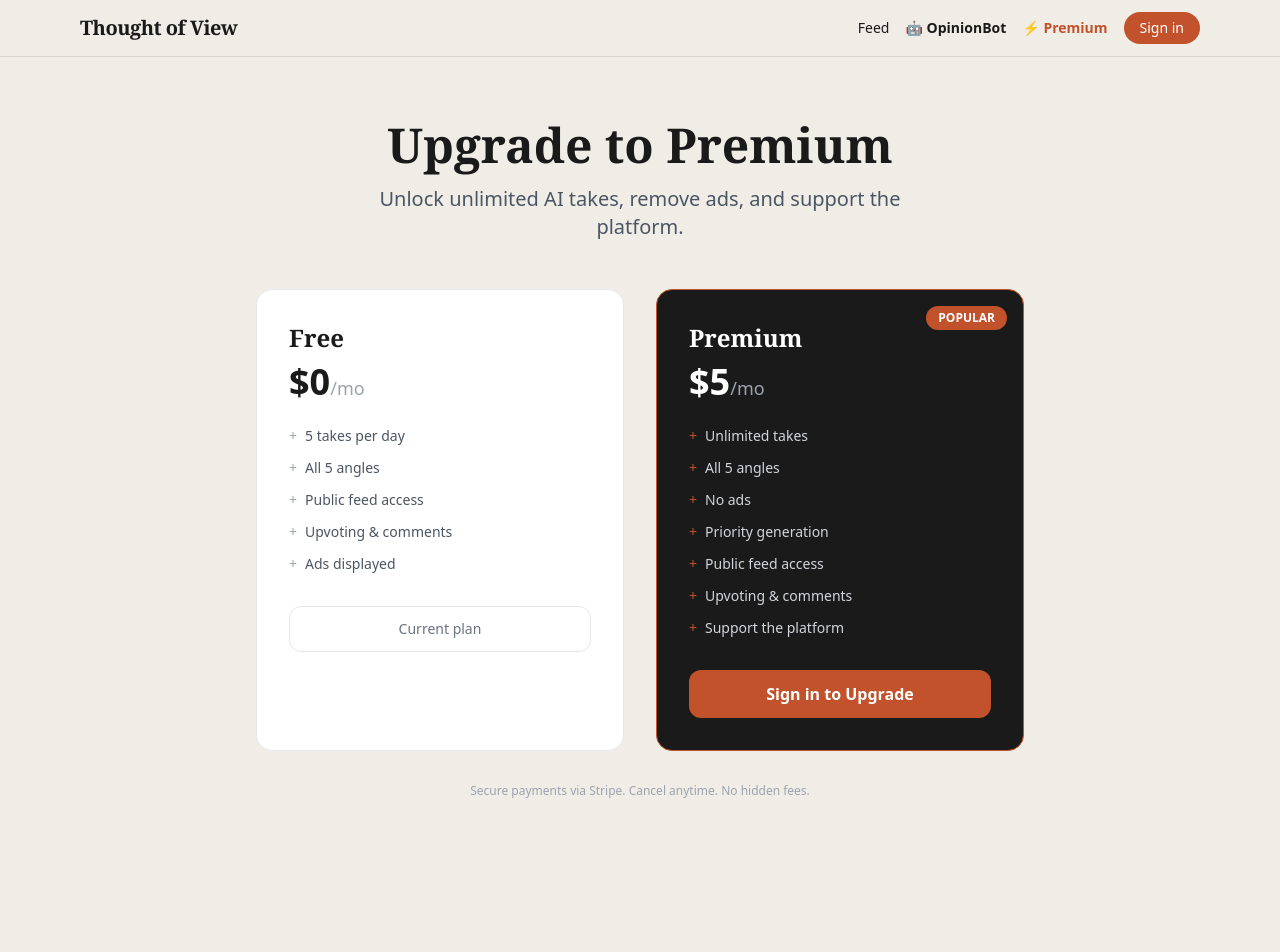
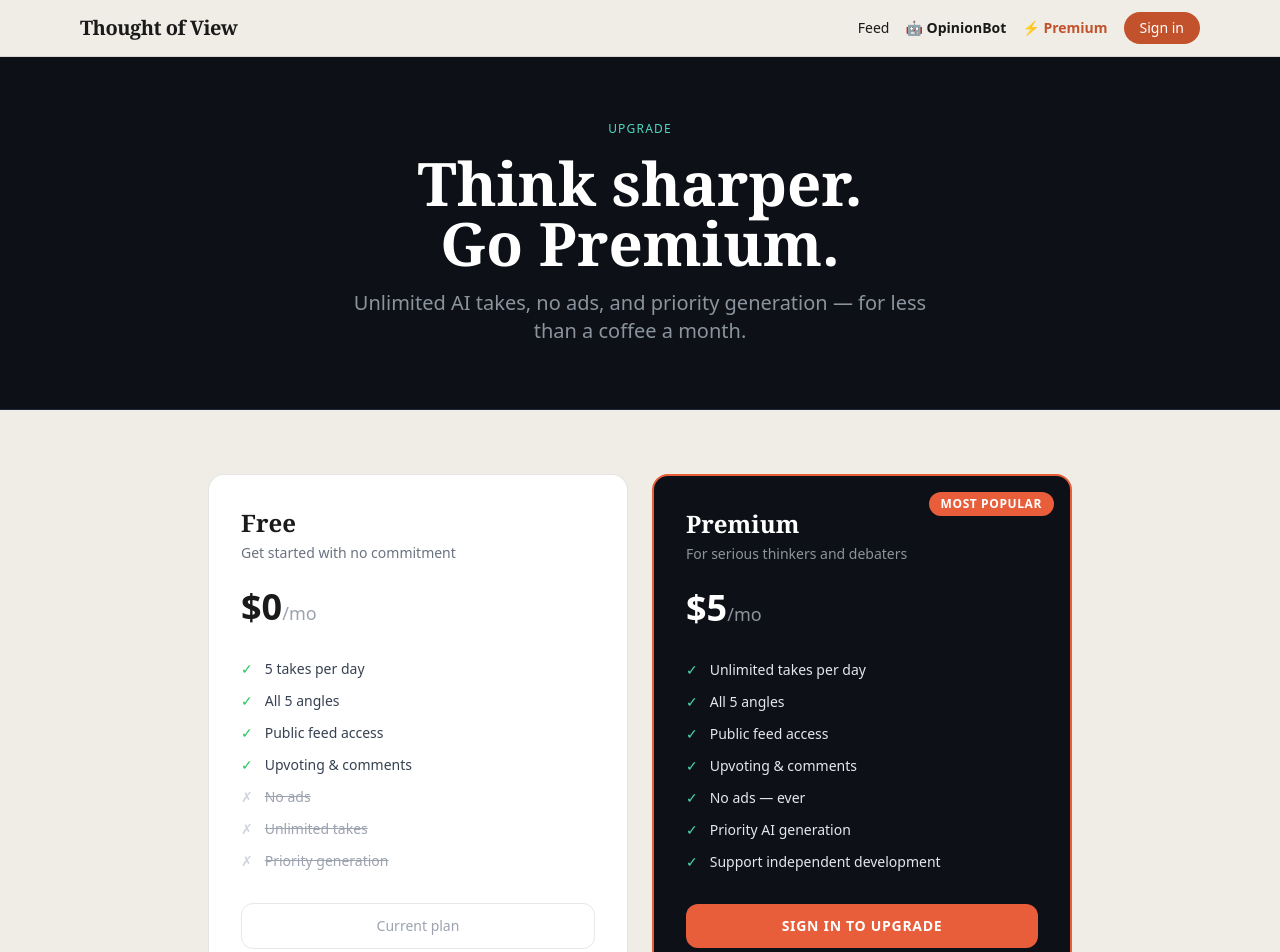
Before and after one commit to DrMetal1776/thoughtofview, a Next.js app: page /premium in a window 1280 px wide. Shown: the top 952 px of the page. Before the commit the page ends 863 px from the top, so only its background shows below. Built offline with nearby package versions, Linux system fonts and the light colour scheme; no server answers.

Commit message:
Update page.tsx

```diff
--- a/app/premium/page.tsx
+++ b/app/premium/page.tsx
@@ -3,12 +3,57 @@ import { Suspense } from 'react'
 import { useEffect, useState } from 'react'
 import { supabase } from '@/lib/supabase'
 import { useSearchParams } from 'next/navigation'
+import Link from 'next/link'
 import type { User } from '@supabase/supabase-js'
+
+const FREE_FEATURES = [
+  { text: '5 takes per day', included: true },
+  { text: 'All 5 angles', included: true },
+  { text: 'Public feed access', included: true },
+  { text: 'Upvoting & comments', included: true },
+  { text: 'No ads', included: false },
+  { text: 'Unlimited takes', included: false },
+  { text: 'Priority generation', included: false },
+]
+
+const PREMIUM_FEATURES = [
+  { text: 'Unlimited takes per day', included: true },
+  { text: 'All 5 angles', included: true },
+  { text: 'Public feed access', included: true },
+  { text: 'Upvoting & comments', included: true },
+  { text: 'No ads — ever', included: true },
+  { text: 'Priority AI generation', included: true },
+  { text: 'Support independent development', included: true },
+]
+
+const FAQS = [
+  {
+    q: 'What happens after I subscribe?',
+    a: 'Your Premium status activates instantly. You\'ll get unlimited takes, no ads, and priority generation immediately after payment.',
+  },
+  {
+    q: 'Can I cancel anytime?',
+    a: 'Yes — cancel anytime from your profile page. You\'ll keep Premium access until the end of your current billing period.',
+  },
+  {
+    q: 'Is my payment secure?',
+    a: 'All payments are processed by Stripe, one of the world\'s most trusted payment platforms. We never store your card details.',
+  },
+  {
+    q: 'What\'s the difference between Premium and OpinionBot?',
+    a: 'Premium is a monthly subscription for unlimited takes on the website. OpinionBot is a separate one-time purchase — a desktop app that lets you get AI takes without opening a browser.',
+  },
+  {
+    q: 'What does "priority generation" mean?',
+    a: 'Premium members\' takes are processed first during high-traffic periods, so you get faster responses even when the platform is busy.',
+  },
+]
 
 function PremiumContent() {
   const [user, setUser] = useState<User | null>(null)
   const [isPremium, setIsPremium] = useState(false)
   const [loading, setLoading] = useState(false)
+  const [openFaq, setOpenFaq] = useState<number | null>(null)
   const searchParams = useSearchParams()
   const success = searchParams.get('success')
   const canceled = searchParams.get('canceled')
@@ -46,76 +91,164 @@ function PremiumContent() {
   }
 
   return (
-    <div className="max-w-4xl mx-auto px-4 py-16">
+    <div className="min-h-screen bg-[#F0EDE6]">
+
+      {/* Success / Canceled banners */}
       {success && (
-        <div className="bg-green-50 border border-green-200 rounded-xl p-4 mb-8 text-center">
-          <p className="text-green-800 font-semibold">Welcome to Premium! Your subscription is now active.</p>
+        <div className="bg-green-600 text-white text-center py-3 px-4 text-sm font-semibold">
+          🎉 Welcome to Premium! Your subscription is now active.
         </div>
       )}
       {canceled && (
-        <div className="bg-yellow-50 border border-yellow-200 rounded-xl p-4 mb-8 text-center">
-          <p className="text-yellow-800">No worries - you can upgrade anytime.</p>
+        <div className="bg-yellow-500 text-white text-center py-3 px-4 text-sm font-semibold">
+          No worries — you can upgrade anytime below.
         </div>
       )}
-      <div className="text-center mb-12">
-        <h1 className="font-serif text-5xl font-bold mb-4">Upgrade to Premium</h1>
-        <p className="text-xl text-gray-600 max-w-xl mx-auto">
-          Unlock unlimited AI takes, remove ads, and support the platform.
+
+      {/* Hero */}
+      <div className="bg-[#0d1117] border-b border-[#1a2a3a]">
+        <div className="max-w-4xl mx-auto px-4 py-16 text-center">
+          <p className="text-xs font-sans uppercase tracking-widest text-[#4dd9c0] mb-4">Upgrade</p>
+          <h1 className="font-serif text-5xl md:text-6xl font-bold text-white mb-4">
+            Think sharper.<br />Go Premium.
+          </h1>
+          <p className="text-xl text-[#8b949e] max-w-xl mx-auto">
+            Unlimited AI takes, no ads, and priority generation — for less than a coffee a month.
           </p>
         </div>
-      <div className="grid grid-cols-1 md:grid-cols-2 gap-8 max-w-3xl mx-auto">
-        <div className="bg-white rounded-2xl p-8 border border-gray-200">
-          <h2 className="font-serif text-2xl font-bold mb-2">Free</h2>
-          <div className="text-4xl font-bold mb-6">$0<span className="text-lg font-normal text-gray-400">/mo</span></div>
+      </div>
+
+      <div className="max-w-4xl mx-auto px-4 py-16">
+
+        {/* Pricing cards */}
+        <div className="grid grid-cols-1 md:grid-cols-2 gap-6 mb-16">
+
+          {/* Free */}
+          <div className="bg-white rounded-2xl p-8 border border-black/10">
+            <h2 className="font-serif text-2xl font-bold mb-1">Free</h2>
+            <p className="text-sm text-gray-500 mb-6">Get started with no commitment</p>
+            <div className="text-4xl font-bold mb-8">
+              $0<span className="text-lg font-normal text-gray-400">/mo</span>
+            </div>
             <ul className="space-y-3 mb-8">
-            {['5 takes per day','All 5 angles','Public feed access','Upvoting & comments','Ads displayed'].map(f => (
-              <li key={f} className="flex items-center gap-2 text-sm text-gray-600">
-                <span className="text-gray-400">+</span> {f}
+              {FREE_FEATURES.map(f => (
+                <li key={f.text} className="flex items-center gap-3 text-sm">
+                  <span className={f.included ? 'text-green-500' : 'text-gray-300'}>
+                    {f.included ? '✓' : '✗'}
+                  </span>
+                  <span className={f.included ? 'text-gray-700' : 'text-gray-400 line-through'}>
+                    {f.text}
+                  </span>
                 </li>
               ))}
             </ul>
-          <div className="w-full py-3 rounded-xl border border-gray-200 text-center text-sm font-medium text-gray-500">
+            <div className="w-full py-3 rounded-xl border border-gray-200 text-center text-sm font-medium text-gray-400">
               Current plan
             </div>
           </div>
-        <div className="bg-[#1A1A1A] rounded-2xl p-8 border border-brand-orange relative overflow-hidden">
-          <div className="absolute top-4 right-4 bg-brand-orange text-white text-xs font-bold px-3 py-1 rounded-full">
-            POPULAR
+
+          {/* Premium */}
+          <div className="bg-[#0d1117] rounded-2xl p-8 border-2 border-[#e85d3a] relative overflow-hidden">
+            <div className="absolute top-4 right-4 bg-[#e85d3a] text-white text-xs font-bold px-3 py-1 rounded-full uppercase tracking-wider">
+              Most Popular
             </div>
-          <h2 className="font-serif text-2xl font-bold text-white mb-2">Premium</h2>
-          <div className="text-4xl font-bold text-white mb-6">$5<span className="text-lg font-normal text-gray-400">/mo</span></div>
+            <h2 className="font-serif text-2xl font-bold text-white mb-1">Premium</h2>
+            <p className="text-sm text-[#8b949e] mb-6">For serious thinkers and debaters</p>
+            <div className="text-4xl font-bold text-white mb-8">
+              $5<span className="text-lg font-normal text-[#8b949e]">/mo</span>
+            </div>
             <ul className="space-y-3 mb-8">
-            {['Unlimited takes','All 5 angles','No ads','Priority generation','Public feed access','Upvoting & comments','Support the platform'].map(f => (
-              <li key={f} className="flex items-center gap-2 text-sm text-gray-300">
-                <span className="text-brand-orange">+</span> {f}
+              {PREMIUM_FEATURES.map(f => (
+                <li key={f.text} className="flex items-center gap-3 text-sm">
+                  <span className="text-[#4dd9c0]">✓</span>
+                  <span className="text-gray-200">{f.text}</span>
                 </li>
               ))}
             </ul>
             {isPremium ? (
               <div className="w-full py-3 rounded-xl bg-green-600 text-white text-center text-sm font-bold">
-              You are Premium!
+                ✓ You are Premium!
               </div>
             ) : (
               <button
                 onClick={handleUpgrade}
                 disabled={loading}
-              className="w-full py-3 rounded-xl bg-brand-orange text-white font-bold hover:bg-orange-700 transition-colors disabled:opacity-50"
+                className="w-full py-3 rounded-xl bg-[#e85d3a] text-white font-bold hover:bg-orange-700 transition-colors disabled:opacity-50 text-sm uppercase tracking-wider"
               >
-              {loading ? 'Redirecting...' : user ? 'Upgrade Now' : 'Sign in to Upgrade'}
+                {loading ? 'Redirecting...' : user ? 'Upgrade Now — $5/mo' : 'Sign in to Upgrade'}
               </button>
             )}
+            <p className="text-xs text-[#8b949e] text-center mt-3">
+              Cancel anytime · Secure via Stripe
+            </p>
           </div>
         </div>
-      <p className="text-center text-xs text-gray-400 mt-8">
-        Secure payments via Stripe. Cancel anytime. No hidden fees.
+
+        {/* Why upgrade */}
+        <div className="mb-16">
+          <h2 className="font-serif text-3xl font-bold text-center mb-8">Why go Premium?</h2>
+          <div className="grid grid-cols-1 sm:grid-cols-3 gap-6">
+            {[
+              { icon: '⚡', title: 'Unlimited takes', desc: 'Never hit a daily limit again. Generate as many takes as you need, whenever you need them.' },
+              { icon: '🚫', title: 'No ads', desc: 'A clean, distraction-free experience. Just you and the sharpest AI perspectives on the web.' },
+              { icon: '🎯', title: 'Priority generation', desc: 'Your takes are always processed first — no waiting, even during peak hours.' },
+            ].map(f => (
+              <div key={f.title} className="bg-white rounded-xl p-6 border border-black/5 text-center">
+                <div className="text-3xl mb-3">{f.icon}</div>
+                <h3 className="font-serif font-bold text-lg mb-2">{f.title}</h3>
+                <p className="text-sm text-gray-500 leading-relaxed">{f.desc}</p>
+              </div>
+            ))}
+          </div>
+        </div>
+
+        {/* FAQ */}
+        <div className="mb-16">
+          <h2 className="font-serif text-3xl font-bold text-center mb-8">Frequently asked questions</h2>
+          <div className="space-y-3 max-w-2xl mx-auto">
+            {FAQS.map((faq, i) => (
+              <div key={i} className="bg-white rounded-xl border border-black/5 overflow-hidden">
+                <button
+                  onClick={() => setOpenFaq(openFaq === i ? null : i)}
+                  className="w-full flex items-center justify-between px-6 py-4 text-left font-medium text-sm hover:bg-gray-50 transition-colors"
+                >
+                  <span>{faq.q}</span>
+                  <span className="text-gray-400 ml-4">{openFaq === i ? '▲' : '▼'}</span>
+                </button>
+                {openFaq === i && (
+                  <div className="px-6 pb-4 text-sm text-gray-600 leading-relaxed border-t border-black/5 pt-3">
+                    {faq.a}
+                  </div>
+                )}
+              </div>
+            ))}
+          </div>
+        </div>
+
+        {/* OpinionBot cross-sell */}
+        <div className="bg-[#0d1117] rounded-2xl p-8 border border-[#1a2a3a] text-center">
+          <p className="text-xs font-bold uppercase tracking-widest text-[#e85d3a] mb-3">Also available</p>
+          <h3 className="font-serif text-2xl font-bold text-white mb-3">Want AI takes on your desktop?</h3>
+          <p className="text-[#8b949e] text-sm max-w-md mx-auto mb-6">
+            OpinionBot is a one-time $4.99 purchase — a native desktop app for Windows and Mac that gives you AI takes from your taskbar without opening a browser.
           </p>
+          <Link
+            href="/opinionbot"
+            className="inline-block bg-[#e85d3a] text-white font-bold px-8 py-3 rounded-xl hover:bg-orange-700 transition-colors text-sm uppercase tracking-wider"
+          >
+            Get OpinionBot — $4.99
+          </Link>
+          <p className="text-xs text-[#8b949e] mt-3">One-time purchase · No subscription required</p>
+        </div>
+
+      </div>
     </div>
   )
 }
 
 export default function PremiumPage() {
   return (
-    <Suspense fallback={<div className="flex justify-center py-16">Loading...</div>}>
+    <Suspense fallback={<div className="flex justify-center py-16 text-gray-400">Loading...</div>}>
       <PremiumContent />
     </Suspense>
   )
```
Lines whose indentation alone changed are shown as unchanged.
